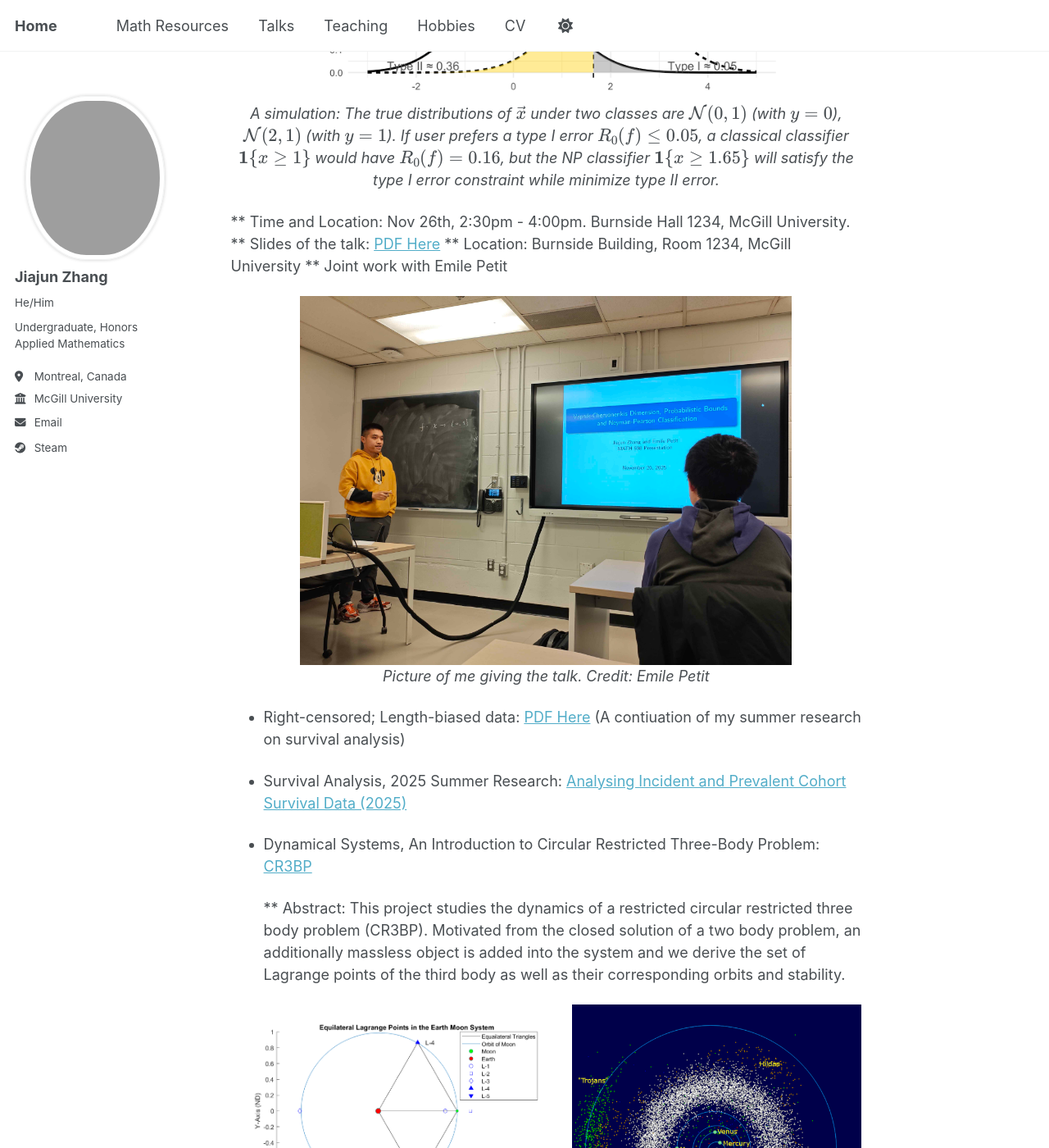
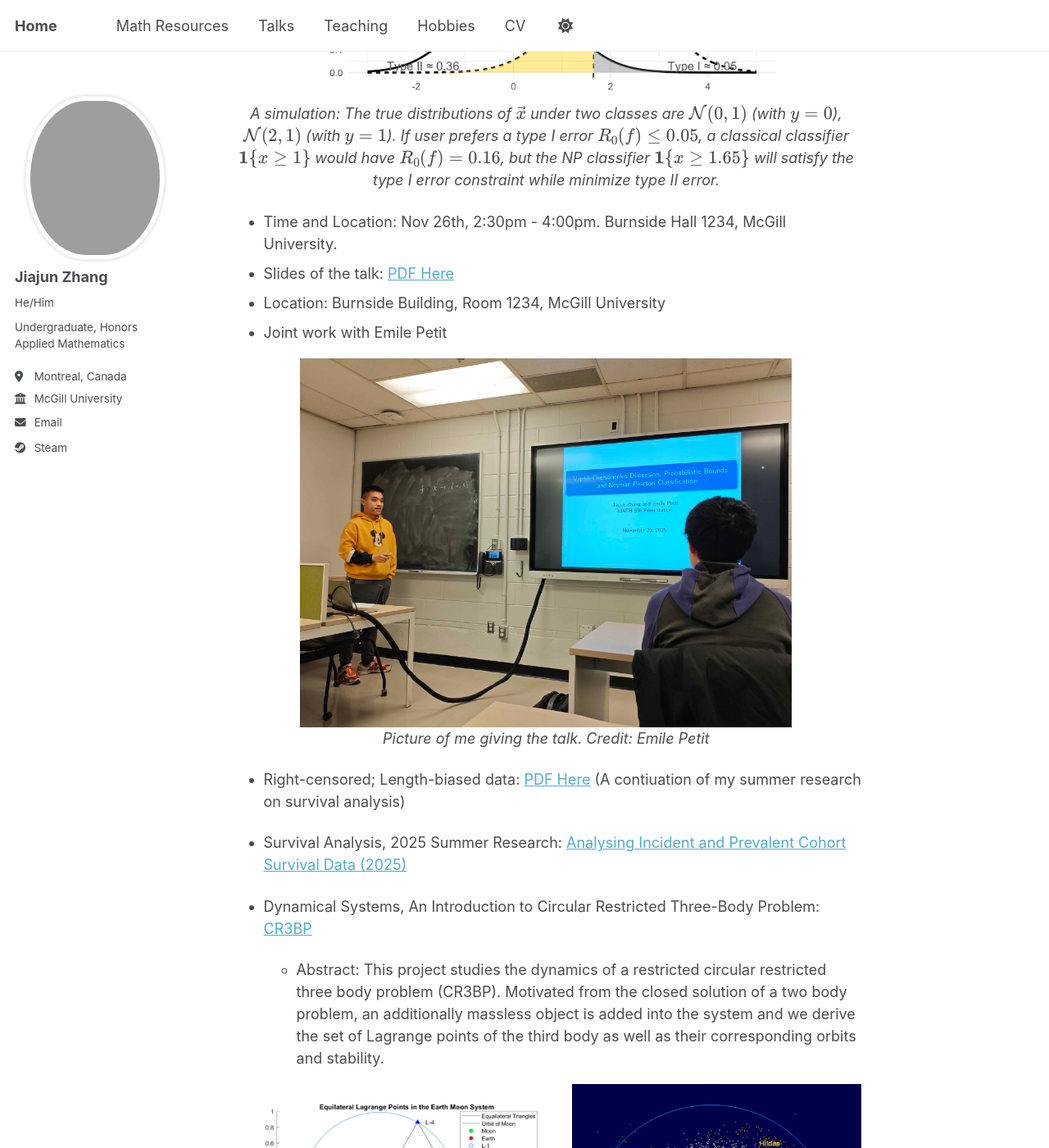
Before and after one commit to JohanssonRein/JohanssonRein.github.io, a Jekyll site: the page built from _pages/about.md, in a window 1280 px wide and 1400 px high, scrolled down 2534 px. Shown: the whole window at 82% size. Built offline with Jekyll 4.4.1, drawn with Linux system fonts in a browser that asks for light colours.

```diff
--- a/_pages/about.md
+++ b/_pages/about.md
@@ -54,10 +54,10 @@ redirect_from:
   <img src="/images/NPClass.png" alt="Winter Break" width="600">
   <p><em>A simulation: The true distributions of $\vec x$ under two classes are $\mathcal{N}(0,1)$ (with $y=0$), $\mathcal{N}(2,1)$ (with $y=1$). If user prefers a type I error $R_0(f) \leq 0.05$, a classical classifier $\mathbf{1}\{ x \geq 1\}$ would have $R_0(f) = 0.16$, but the NP classifier $\mathbf{1}\{ x \geq 1.65\}$ will satisfy the type I error constraint while minimize type II error. </em></p>
 </div>
-   ** Time and Location: Nov 26th, 2:30pm - 4:00pm. Burnside Hall 1234, McGill University.
-   ** Slides of the talk: [PDF Here](/files/NPClassifiers.pdf)
-   ** Location: Burnside Building, Room 1234, McGill University
-   ** Joint work with Emile Petit
+   * Time and Location: Nov 26th, 2:30pm - 4:00pm. Burnside Hall 1234, McGill University.
+   * Slides of the talk: [PDF Here](/files/NPClassifiers.pdf)
+   * Location: Burnside Building, Room 1234, McGill University
+   * Joint work with Emile Petit
 
   <div style="text-align: center;">
   <img src="/images/vctalk.jpg" alt="Winter Break" width="600">
@@ -70,7 +70,7 @@ redirect_from:
 
 * Dynamical Systems, An Introduction to Circular Restricted Three-Body Problem: [CR3BP](/files/3R3BP.pdf)
 
-  ** Abstract: This project studies the dynamics of a restricted circular restricted three body problem (CR3BP). Motivated from the closed solution of a two body problem, an additionally massless object is added into the system and we derive the set of Lagrange points of the third body as well as their corresponding orbits and stability.
+  * Abstract: This project studies the dynamics of a restricted circular restricted three body problem (CR3BP). Motivated from the closed solution of a two body problem, an additionally massless object is added into the system and we derive the set of Lagrange points of the third body as well as their corresponding orbits and stability.
 
 <div style="display: flex; justify-content: center; gap: 20px; align-items: flex-start;">
   <div>
```
